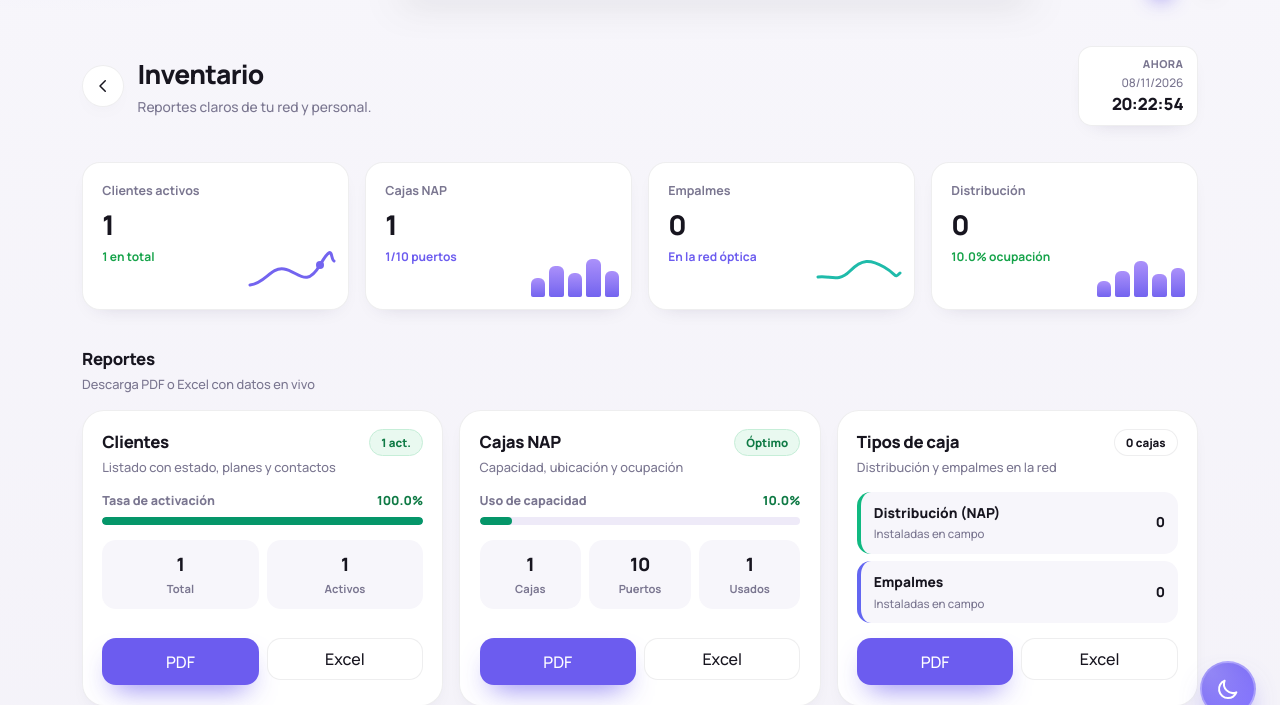
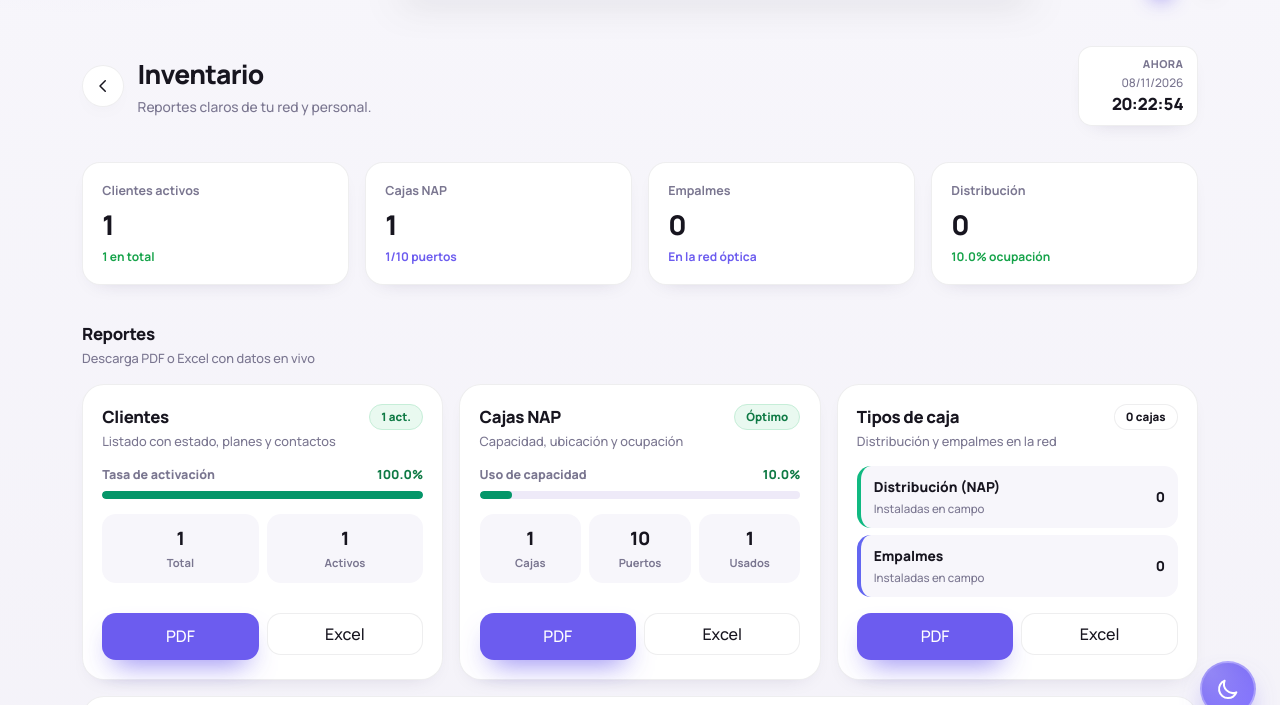
Before and after one commit to ton-cast5/Fibra_app, a Flask app: page /inventarios in a window 1280 px wide. Shown: the part 59-764 px from the top of the page. Run offline with Flask 3, Linux system fonts and the light colour scheme; the visitor is signed in with stand-in values (Sample User, id 1); tables that the repository leaves empty hold one stand-in row (values such as "Sample post"); some libraries are stand-ins or nearby versions.

Commit message:
Remove decorative inventory KPI sparks that were not real data.
Keep the numeric KPIs only so the cards stay honest and lighter.

Co-authored-by: Cursor <cursoragent@cursor.com>

```diff
--- a/static/css/tonylex-shell.css
+++ b/static/css/tonylex-shell.css
@@ -2629,6 +2629,7 @@ html.dark .fn-pot-search { background: rgba(255,255,255,.04); }
 
 /* ===== INVENTARIO ===== */
 .fn-inv { display: flex; flex-direction: column; gap: 1rem; }
+.fn-inv .fn-kpi { min-height: 0; }
 .fn-inv-clock {
   min-width: 7.5rem;
   padding: 0.55rem 0.85rem;
--- a/templates/inventario.html
+++ b/templates/inventario.html
@@ -37,35 +37,21 @@
             <div class="label">Clientes activos</div>
             <div class="value">{{ clientes_activos }}</div>
             <div class="trend up">{{ total_clientes }} en total</div>
-            <div class="viz" aria-hidden="true">
-                <svg class="spark" viewBox="0 0 88 48" fill="none"><path d="M2 36 C18 34, 22 18, 36 20 S58 40, 72 16 S82 10, 86 12" stroke="#6C5CEF" stroke-width="3" stroke-linecap="round"/><circle cx="72" cy="16" r="4" fill="#6C5CEF"/></svg>
-            </div>
         </div>
         <div class="fn-kpi">
             <div class="label">Cajas NAP</div>
             <div class="value">{{ total_naps }}</div>
             <div class="trend flat">{{ puertos_ocupados }}/{{ puertos_totales }} puertos</div>
-            <div class="viz bars" aria-hidden="true">
-                <span style="height:40%"></span><span style="height:65%"></span><span style="height:50%"></span>
-                <span style="height:80%"></span><span style="height:55%"></span>
-            </div>
         </div>
         <div class="fn-kpi">
             <div class="label">Empalmes</div>
             <div class="value">{{ cajas_empalme }}</div>
             <div class="trend flat">En la red óptica</div>
-            <div class="viz" aria-hidden="true">
-                <svg class="spark" viewBox="0 0 88 48" fill="none"><path d="M4 28 C16 26, 24 34, 36 22 S56 10, 70 18 S80 30, 86 24" stroke="#14B8A6" stroke-width="3" stroke-linecap="round"/></svg>
-            </div>
         </div>
         <div class="fn-kpi">
             <div class="label">Distribución</div>
             <div class="value">{{ cajas_distribucion }}</div>
             <div class="trend {{ 'down' if ocupacion_promedio >= 80 else 'up' }}">{{ ocupacion_promedio }}% ocupación</div>
-            <div class="viz bars" aria-hidden="true">
-                <span style="height:35%"></span><span style="height:55%"></span><span style="height:75%"></span>
-                <span style="height:48%"></span><span style="height:62%"></span>
-            </div>
         </div>
     </div>
 
```
